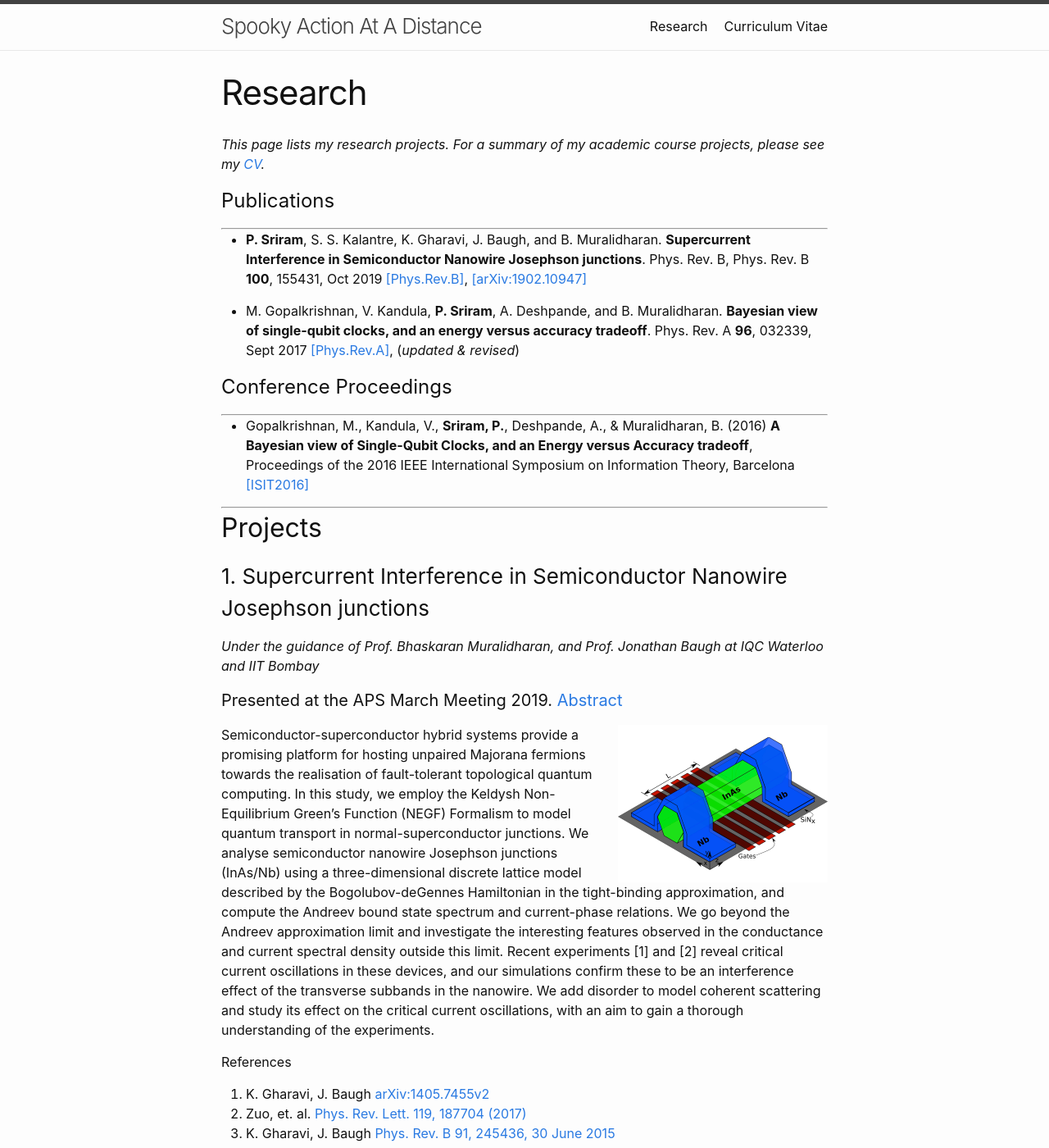
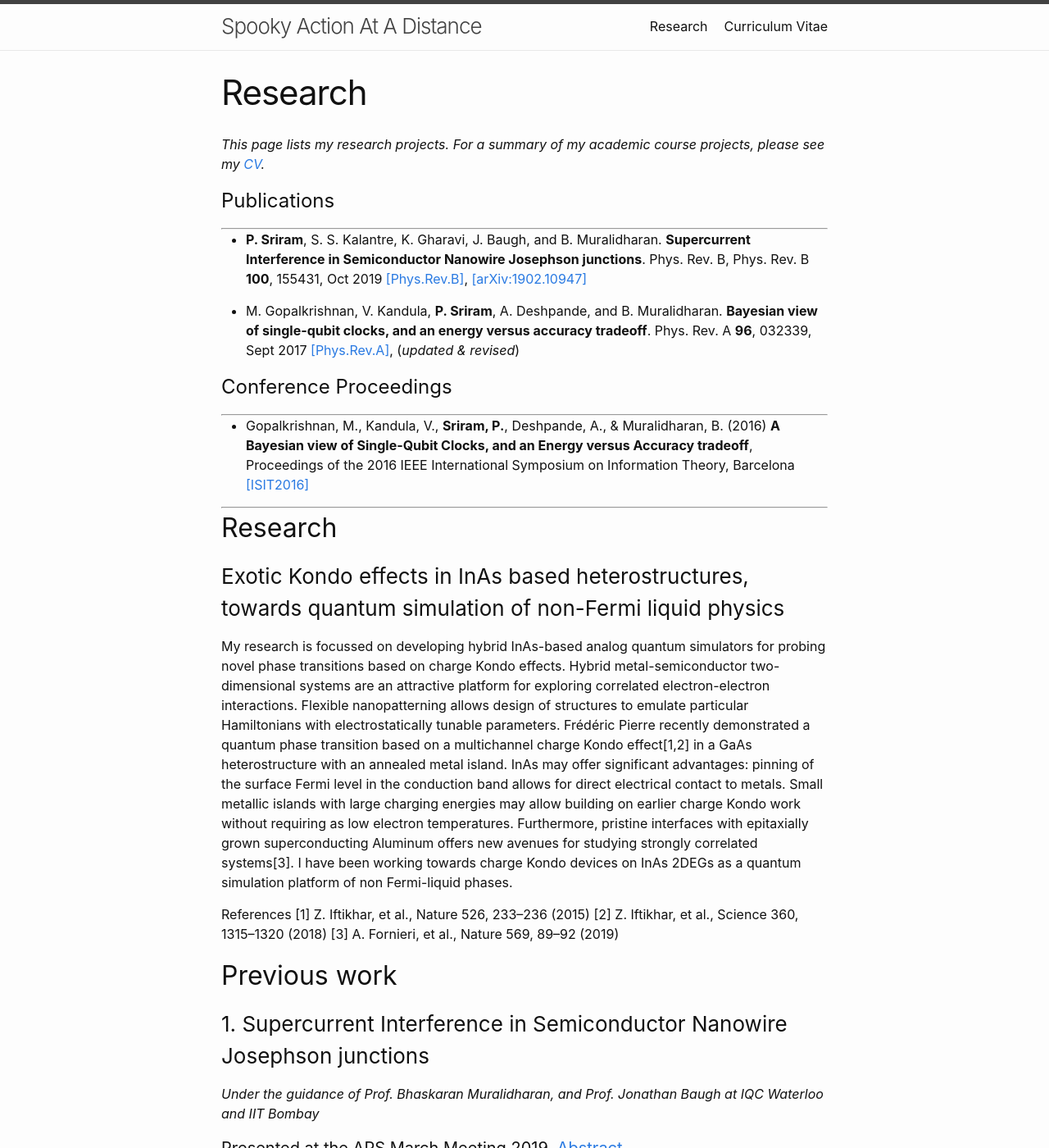
Before and after one commit to praveen5/praveen5.github.io, a Jekyll site: the page built from research.md, in a window 1280 px wide and 1400 px high. Shown: the whole window at 82% size. Built offline with Jekyll 4.4.1, drawn with Linux system fonts in a browser that asks for light colours.

Commit message:
Adding Kondo work

```diff
--- a/research.md
+++ b/research.md
@@ -20,7 +20,21 @@ _This page lists my research projects. For a summary of my academic course proje
 [[ISIT2016]](https://ieeexplore.ieee.org/document/7541697/)
 
 ***
-## Projects
+## Research
+
+### Exotic Kondo effects in InAs based heterostructures, towards quantum simulation of non-Fermi liquid physics
+<p>
+My research is focussed on developing hybrid InAs-based analog quantum simulators for probing novel phase transitions based on charge Kondo effects.
+Hybrid metal-semiconductor two-dimensional systems are an attractive platform for exploring correlated electron-electron interactions. Flexible nanopatterning allows design of structures to emulate particular Hamiltonians with electrostatically tunable parameters. Frédéric Pierre recently demonstrated a quantum phase transition based on a multichannel charge Kondo effect[1,2] in a GaAs heterostructure with an annealed metal island. InAs may offer significant advantages: pinning of the surface Fermi level in the conduction band allows for direct electrical contact to metals. Small metallic islands with large charging energies may allow building on earlier charge Kondo work without requiring as low electron temperatures. Furthermore, pristine interfaces with epitaxially grown superconducting Aluminum offers new avenues for studying strongly correlated systems[3]. I have been working towards charge Kondo devices on InAs 2DEGs as a quantum simulation platform of non Fermi-liquid phases.
+</p>
+
+References
+[1] Z. Iftikhar, et al., Nature 526, 233–236 (2015)
+[2] Z. Iftikhar, et al., Science 360, 1315–1320 (2018)
+[3] A. Fornieri, et al., Nature 569, 89–92 (2019)
+
+## Previous work
+
 ### 1. Supercurrent Interference in Semiconductor Nanowire Josephson junctions
 _Under the guidance of Prof. Bhaskaran Muralidharan, and Prof. Jonathan Baugh at IQC Waterloo and IIT Bombay_
 
```
